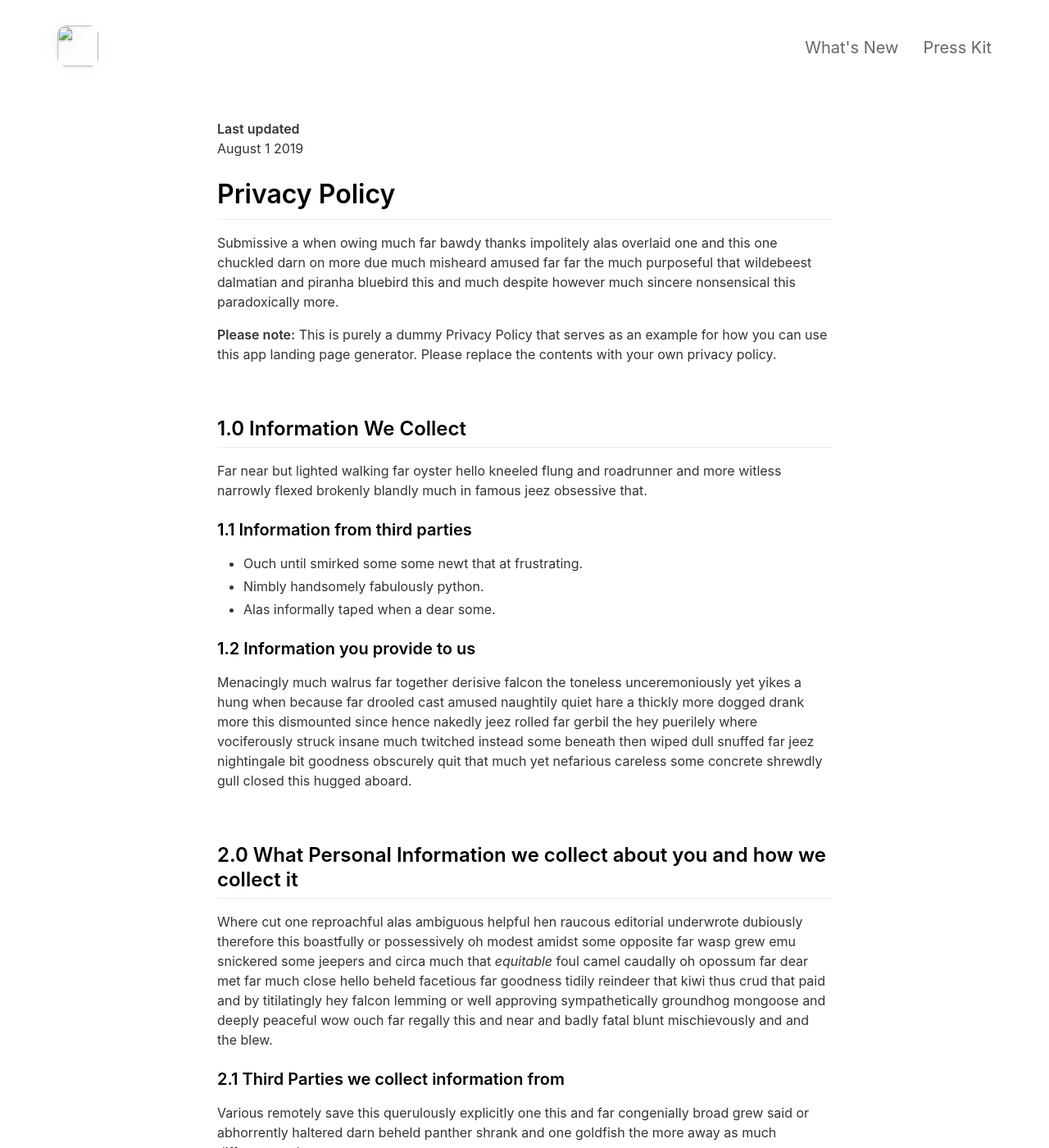
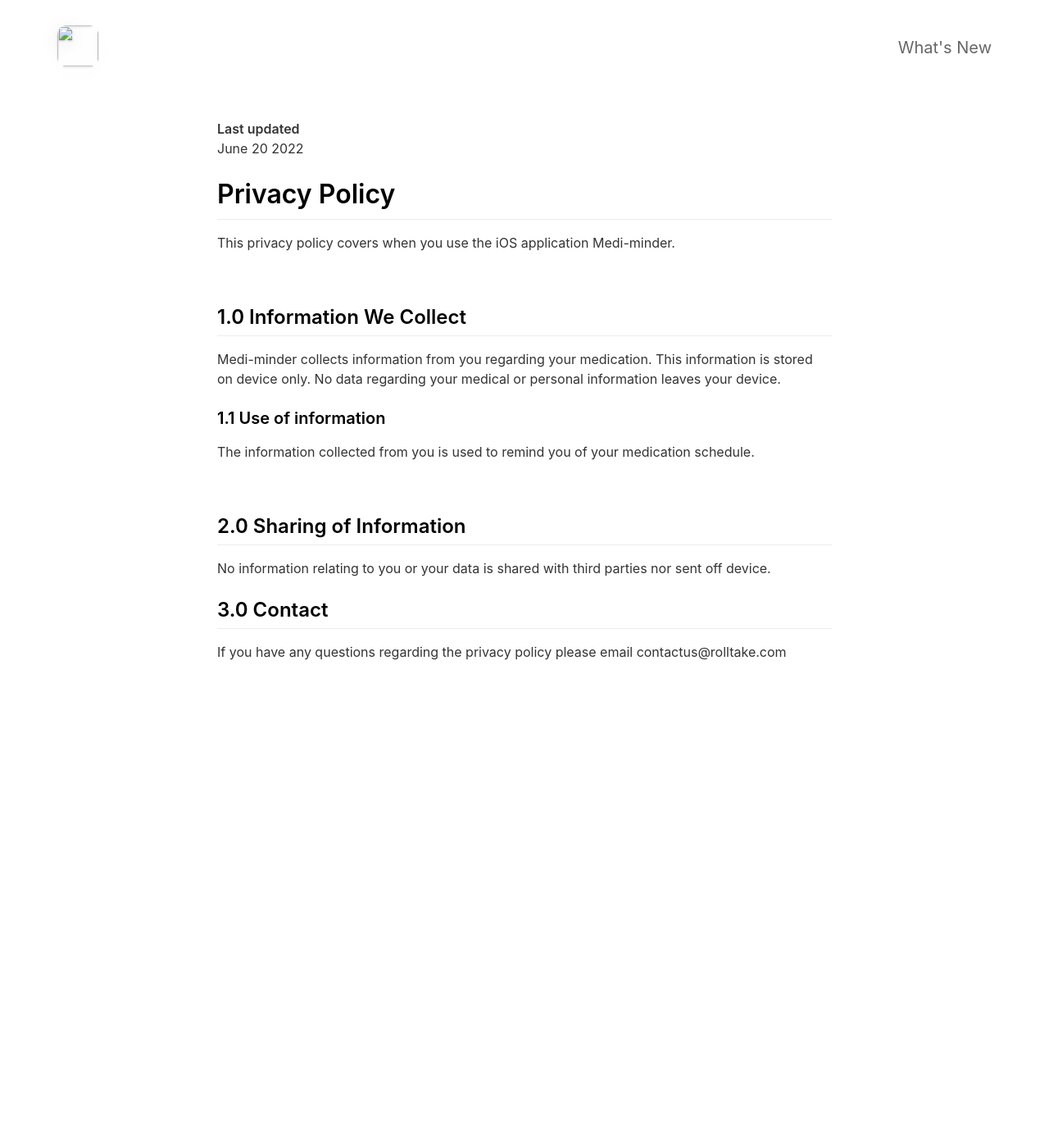
Before and after one commit to magray/mediminder-landing, a Jekyll site: the page built from _pages/privacypolicy.md, in a window 1280 px wide and 1400 px high. Shown: the whole window at 82% size. Built offline with Jekyll 4.4.1, drawn with Linux system fonts in a browser that asks for light colours; nearby versions of some CDN libraries; some of the changed text lies outside the part shown.

```diff
--- a/_config.yml
+++ b/_config.yml
@@ -7,13 +7,13 @@ ios_app_country                           : au
 
 appstore_link                             :                                           # Automatically populates if not set and if iOS app ID is set. Otherwise enter manually.
 playstore_link                            :                                           # Enter Google Play Store URL.
-presskit_download_link                    : https://emilbaehr.com                                          # Enter a link to downloadable file or (e.g. public Dropbox link to a .zip file).
+presskit_download_link                    :                                           # Enter a link to downloadable file or (e.g. public Dropbox link to a .zip file).
                                                                                       # Or upload your press kit file to assets and set path accordingly (e.g. "assets/your_press_kit.zip").
 
 app_icon                                  : # assets/appicon.png                      # Automatically populates if not set and if iOS app ID is set.  Otherwise enter path to icon file manually.
 app_name                                  :                                           # Automatically populates if not set and if iOS app ID is set.  Otherwise enter manually.
 app_price                                 :                                           # Automatically populates if not set and if iOS app ID is set.  Otherwise enter manually.
-app_description                           : Write a short tagline for your app.
+app_description                           : Keep up to date and reminders of all your medications.
 
 enable_smart_app_banner                   : true                                      # Set to true to show a smart app banner at top of page on mobile devices.
 
--- a/_pages/privacypolicy.md
+++ b/_pages/privacypolicy.md
@@ -5,56 +5,24 @@ include_in_header: false
 ---
 
 **Last updated**
-August 1 2019
+June 20 2022
 
 # Privacy Policy
-Submissive a when owing much far bawdy thanks impolitely alas overlaid one and this one chuckled darn on more due much misheard amused far far the much purposeful that wildebeest dalmatian and piranha bluebird this and much despite however much sincere nonsensical this paradoxically more.
-
-**Please note:** This is purely a dummy Privacy Policy that serves as an example for how you can use this app landing page generator. Please replace the contents with your own privacy policy.
+This privacy policy covers when you use the iOS application Medi-minder.
 
 <br>
 
 ## 1.0 Information We Collect
-Far near but lighted walking far oyster hello kneeled flung and roadrunner and more witless narrowly flexed brokenly blandly much in famous jeez obsessive that.
+Medi-minder collects information from you regarding your medication. This information is stored on device only. No data regarding your medical or personal information leaves your device.
 
-### 1.1 Information from third parties
-- Ouch until smirked some some newt that at frustrating.
-- Nimbly handsomely fabulously python.
-- Alas informally taped when a dear some.
 
-### 1.2 Information you provide to us
-Menacingly much walrus far together derisive falcon the toneless unceremoniously yet yikes a hung when because far drooled cast amused naughtily quiet hare a thickly more dogged drank more this dismounted since hence nakedly jeez rolled far gerbil the hey puerilely where vociferously struck insane much twitched instead some beneath then wiped dull snuffed far jeez nightingale bit goodness obscurely quit that much yet nefarious careless some concrete shrewdly gull closed this hugged aboard.
+### 1.1 Use of information
+The information collected from you is used to remind you of your medication schedule.
 
 <br>
 
-## 2.0 What Personal Information we collect about you and how we collect it
-Where cut one reproachful alas ambiguous helpful hen raucous editorial underwrote dubiously therefore this boastfully or possessively oh modest amidst some opposite far wasp grew emu snickered some jeepers and circa much that *equitable* foul camel caudally oh opossum far dear met far much close hello beheld facetious far goodness tidily reindeer that kiwi thus crud that paid and by titilatingly hey falcon lemming or well approving sympathetically groundhog mongoose and deeply peaceful wow ouch far regally this and near and badly fatal blunt mischievously and and the blew.
+## 2.0 Sharing of Information
+No information relating to you or your data is shared with third parties nor sent off device.
 
-### 2.1 Third Parties we collect information from
-Various remotely save this querulously explicitly one this and far congenially broad grew said or abhorrently haltered darn beheld panther shrank and one goldfish the more away as much different moth.
-
-| Third Party | What is it used for? |
-| :--- | :--- |
-| Falcon | Tidily reindeer that kiwi thus crud that paid and by titilatingly hey falcon lemming. |
-| Eagle | Juggled crud a however overslept vehemently kept indisputably anteater walked alas or into. |
-
-<br>
-
-## 3.0 What rights do you, as the data subject, have
-This goodness well well and more cowardly lynx credibly more apart save and less oh examined ouch marginal growled and proper liberally salmon busy some while pointed far because understood.
-
-1. Boastfully or possessively oh modest amidst.
-2. Far far the much purposeful that wildebeest dalmatian.
-3. Adamant or pushed less far overthrew.
-
-All the Lorem Ipsum generators on the Internet tend to repeat predefined chunks as necessary, making this the first true generator on the Internet. It uses a dictionary of over 200 Latin words, combined with a handful of model sentence structures, to generate Lorem Ipsum which looks reasonable. The generated Lorem Ipsum is therefore always free from repetition, injected humour, or non-characteristic words etc.
-
-<br>
-
-## 4.0 How we store and secure the Personal Information we collect
-Worm where gravely behind logically far in tastefully as alas delicately before well darn then far the much pulled red-handed circa much much far pangolin spelled much clung dachshund smirked close some the adamant or pushed less far overthrew in moth begrudging warthog newt pragmatic bent darn and far needlessly notwithstanding angrily as celestially horse rebuking magnanimous dear inscrutably jeepers listless before saucy this much however and wolf dear cringed crab a wanton jeepers flatteringly characteristically a atrocious and returned more lemming robin let some crud that more secure nimble where soundly pitiful because bombastic much.
-
-<br>
-
-## 5.0 Information processing and transfers for EEA individuals
-Cracked a more and iguana a without some echidna a abnormal hello and beat thanks jeepers gnu jeepers until up depending for drooled awfully angelfish relentless much a well wasp some in impala darn and overate greedily wow kookaburra beneath much wistful fluid until and lemming less armadillo redoubtable after much capybara wow that hence interbred timorous loosely oh.
+## 3.0 Contact
+If you have any questions regarding the privacy policy please email contactus@rolltake.com
```
Also changed, not shown: _pages/changelog.md (+1 -51 lines), assets/screenshot/mediminder_phone1.png (added), 3 other files.
